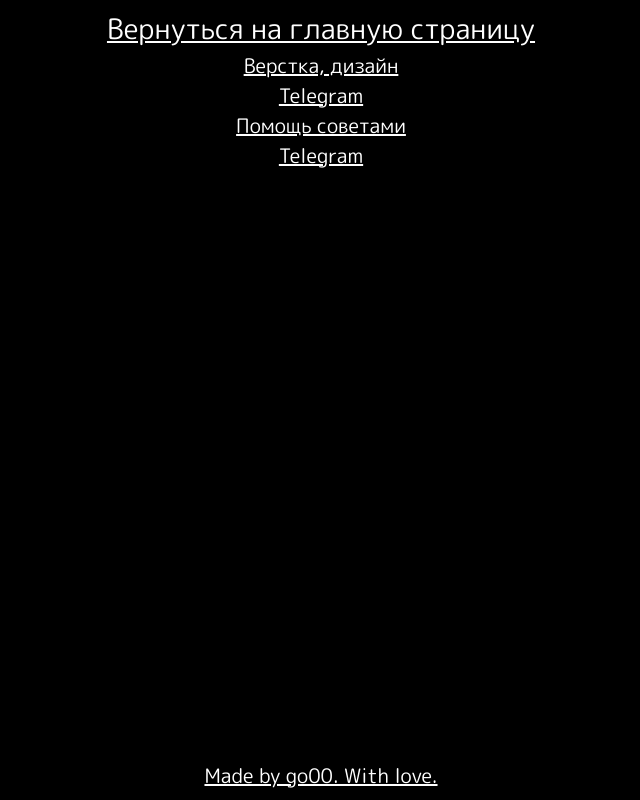
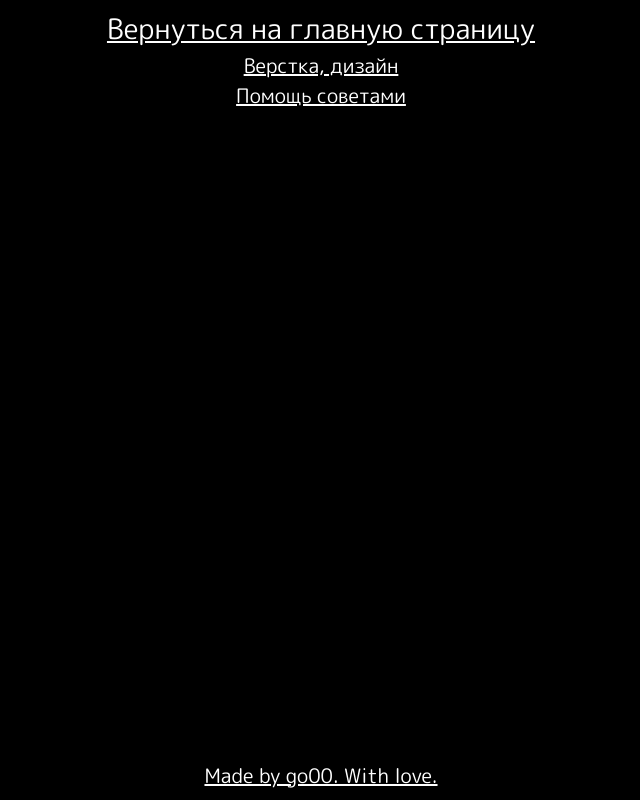
Before and after one commit to go00/go00club, a plain HTML site: page contacts.html in a window 1280 px wide. Shown: the whole page, without its empty margins (319-959 px from the left). Drawn offline with Linux system fonts and the light colour scheme.

Commit message:
contacts change

```diff
--- a/contacts.html
+++ b/contacts.html
@@ -16,16 +16,10 @@
             <a href="index" class="back-to-main">Вернуться на главную страницу</a>
         </div>
         <div class="container">
-            <a class="link" href="https://vk.com/enamelame">Верстка, дизайн</a>
+            <a class="link" href="https://t.me/jamesnickson">Верстка, дизайн</a>
         </div>
         <div class="container">
-            <a class="link" href="https://t.me/jamesnickson">Telegram</a>
-        </div>
-        <div class="container">
-            <a class="link" href="https://vk.com/tony.winston">Помощь советами</a>
-        </div>
-        <div class="container">
-            <a class="link" href="https://t.me/tonywnts">Telegram</a>
+            <a class="link" href="https://t.me/tonywnts">Помощь советами</a>
         </div>
     </body>
     <footer>
```
